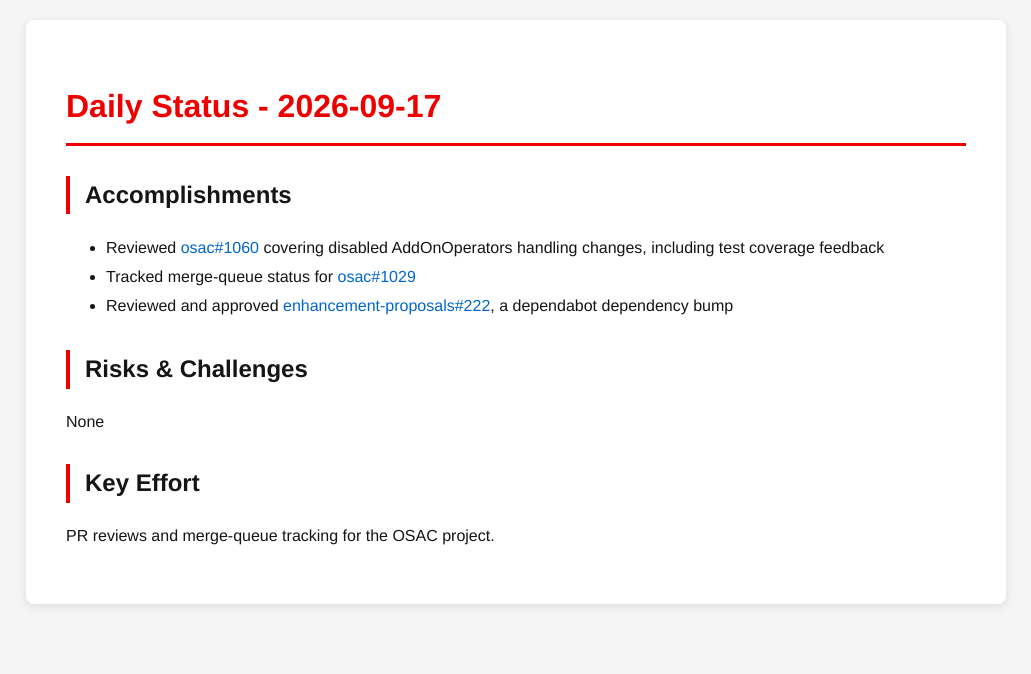
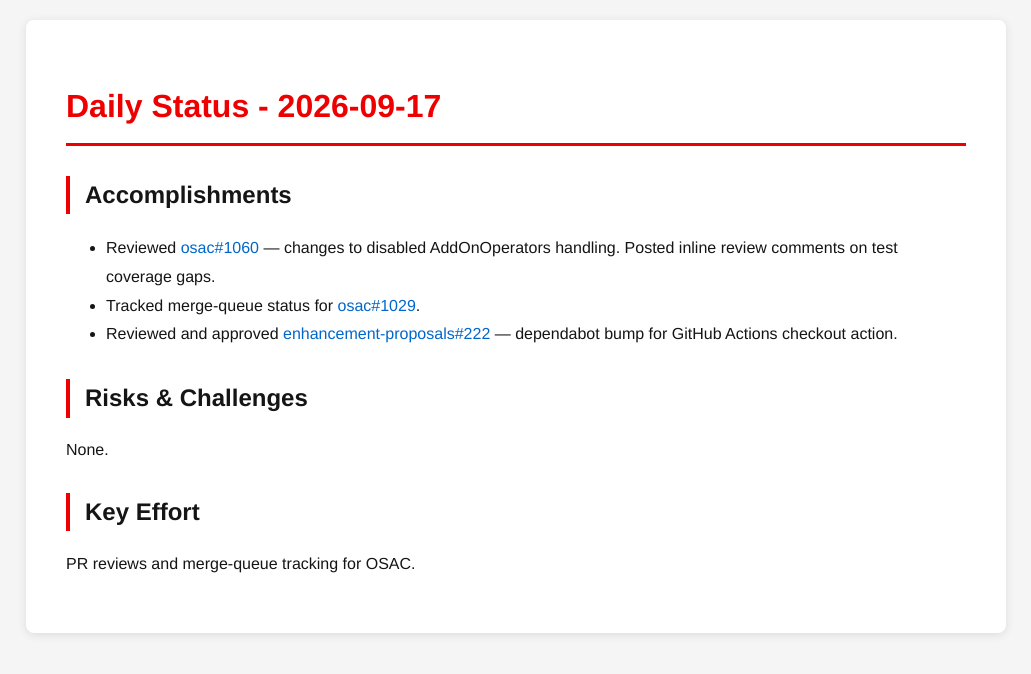
Before and after one commit to tzvatot/daily-status, a Jekyll site: the page built from 2026-09-17.md, in a window 1280 px wide. Shown: the top 674 px of the page, without its empty margins (124-1155 px from the left). Built offline with Jekyll 4.4.1, drawn with Linux system fonts in a browser that asks for light colours.

Commit message:
Daily status update - 2026-09-17

```diff
--- a/2026-09-17.md
+++ b/2026-09-17.md
@@ -7,12 +7,12 @@
 # Daily Status - 2026-09-17
 
 ## Accomplishments
-- Reviewed [osac#1060](https://github.com/osac-project/osac/pull/1060) covering disabled AddOnOperators handling changes, including test coverage feedback
-- Tracked merge-queue status for [osac#1029](https://github.com/osac-project/osac/pull/1029)
-- Reviewed and approved [enhancement-proposals#222](https://github.com/osac-project/enhancement-proposals/pull/222), a dependabot dependency bump
+- Reviewed [osac#1060](https://github.com/osac-project/osac/pull/1060) — changes to disabled AddOnOperators handling. Posted inline review comments on test coverage gaps.
+- Tracked merge-queue status for [osac#1029](https://github.com/osac-project/osac/pull/1029).
+- Reviewed and approved [enhancement-proposals#222](https://github.com/osac-project/enhancement-proposals/pull/222) — dependabot bump for GitHub Actions checkout action.
 
 ## Risks & Challenges
-None
+None.
 
 ## Key Effort
-PR reviews and merge-queue tracking for the OSAC project.
+PR reviews and merge-queue tracking for OSAC.
```
